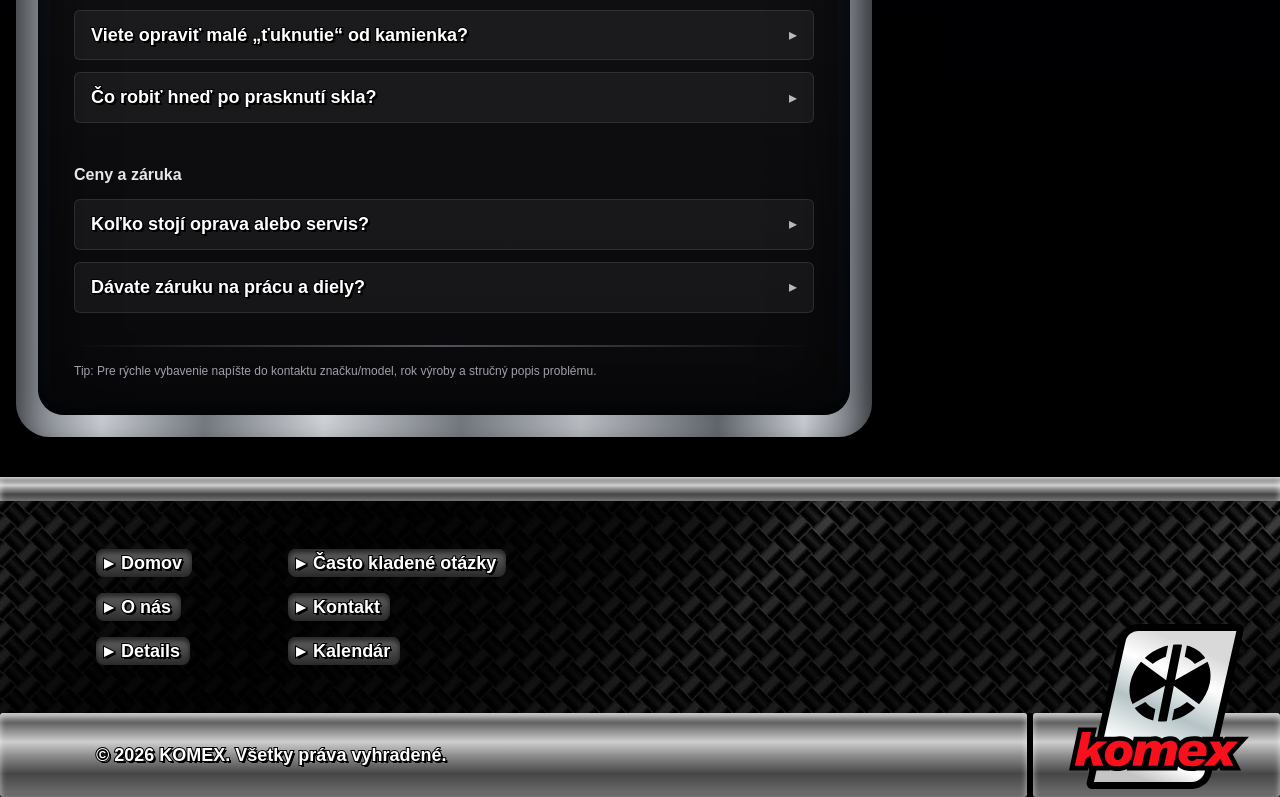
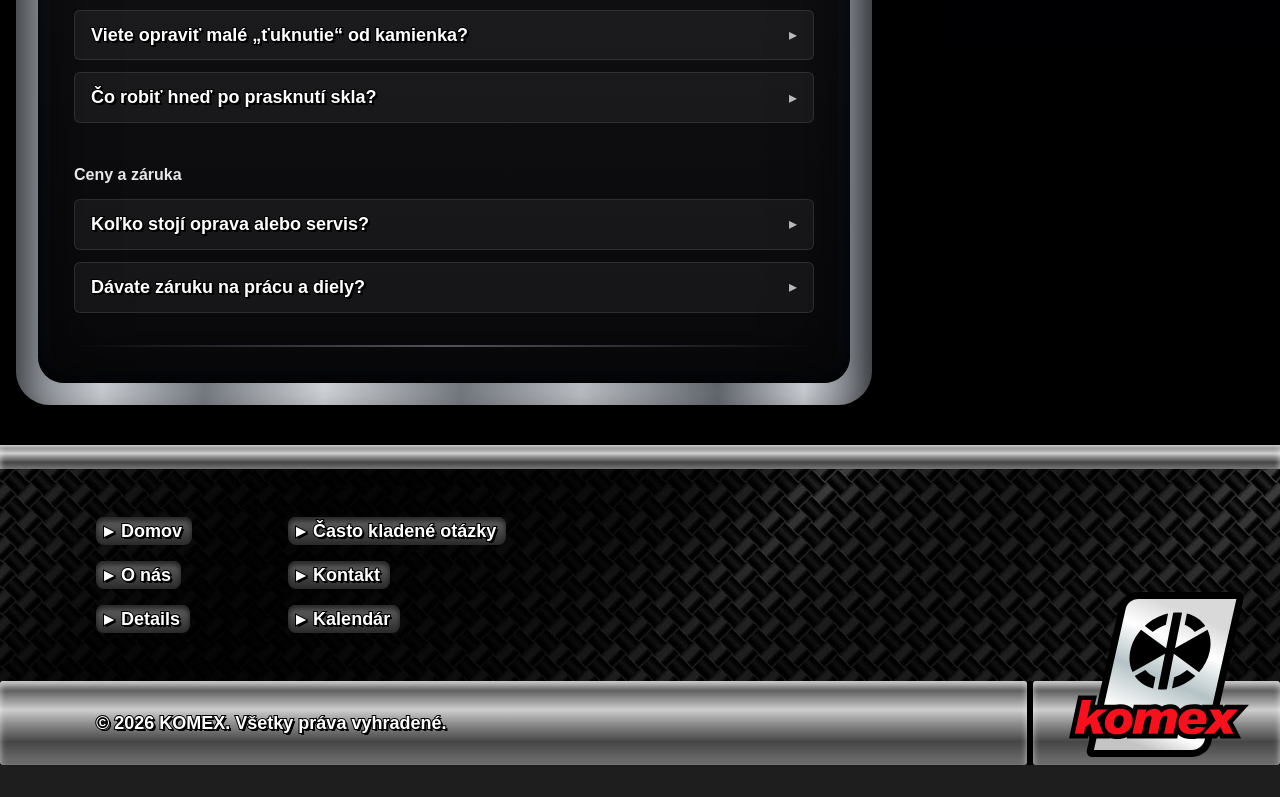
Before and after one commit to simonjedinak/rpj-komex, a Next.js app: page /faq in a window 1280 px wide. Shown: the part 1895-2692 px from the top of the page. After the commit the page ends 2660 px from the top, so only its background shows below. Built offline with nearby package versions, Linux system fonts and the light colour scheme.

Commit message:
odstranenie nepodstatnych veci

```diff
--- a/app/faq/page.tsx
+++ b/app/faq/page.tsx
@@ -254,10 +254,7 @@ export default function FaqPage() {
                             </div>
 
                             <div className="mt-8 h-[2px] w-full bg-gradient-to-r from-transparent via-zinc-600 to-transparent" />
-                            <p className="mt-4 text-xs text-zinc-400">
-                                Tip: Pre rýchle vybavenie napíšte do kontaktu značku/model, rok
-                                výroby a stručný popis problému.
-                            </p>
+
                         </ChromeCard>
 
                         {/* CTA */}
--- a/app/kalendar/page.tsx
+++ b/app/kalendar/page.tsx
@@ -1,7 +1,7 @@
 // app/kalendar/page.tsx
 "use client";
 
-import { useMemo, useState } from "react";
+import React, { useMemo, useState } from "react";
 import StrokeText from "../components/StrokeText";
 
 function ChromePanel({
@@ -445,9 +445,7 @@ export default function KalendarPage() {
               )}
             </div>
 
-            <p className="mt-4 text-xs text-zinc-400">
-              Pozn.: Zobrazuje sa iba interval a stav (bez mien a detailov).
-            </p>
+
           </div>
         </ChromePanel>
       </section>
```
Also changed, not shown: 1 other file (tests, documents, lock files or other folders).
